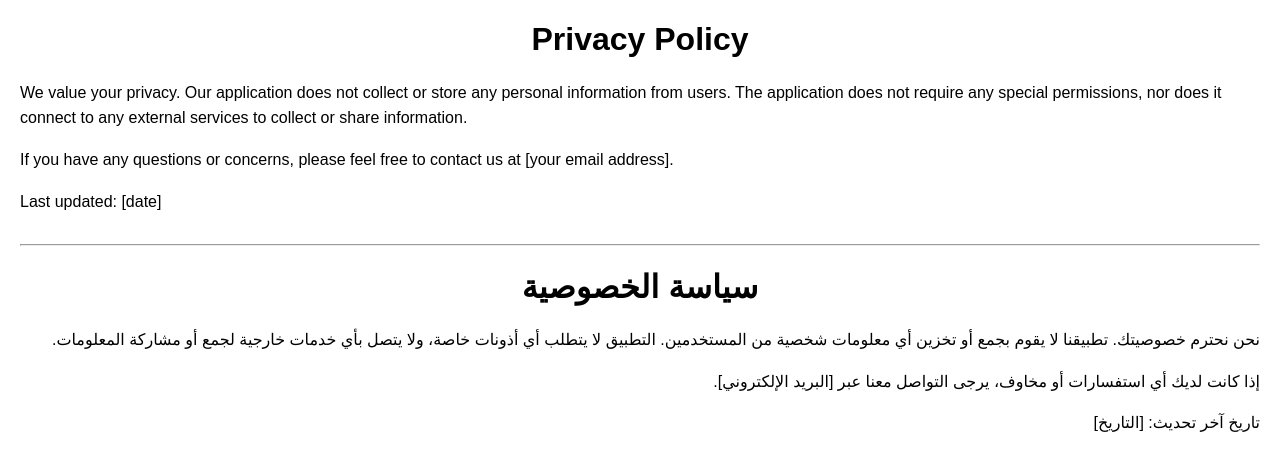
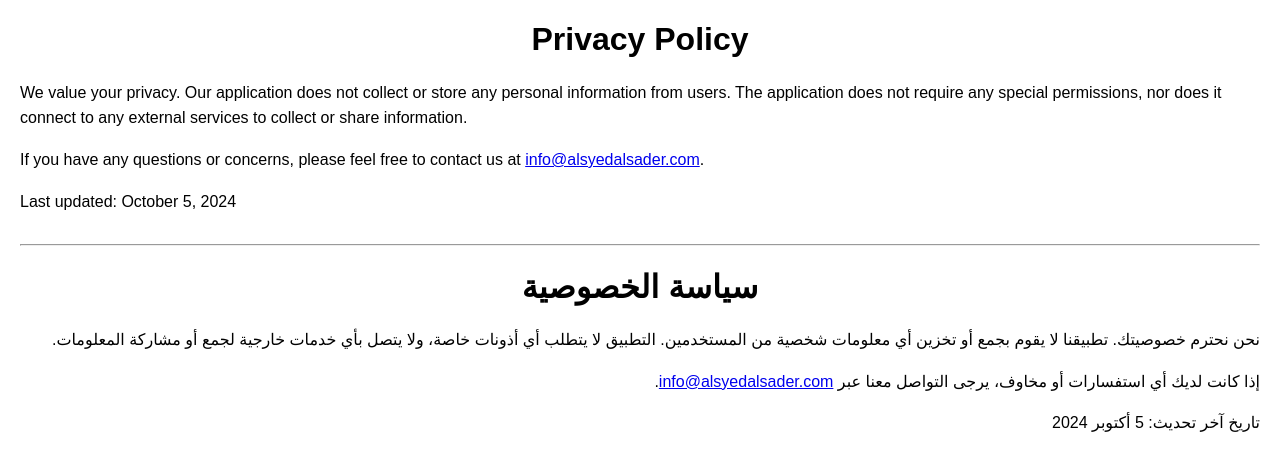
Before and after one commit to Ayadhost/privacy-policy, a plain HTML site: page index.html in a window 1280 px wide. Drawn offline with Linux system fonts and the light colour scheme.

Commit message:
Update index.html

```diff
--- a/index.html
+++ b/index.html
@@ -28,8 +28,8 @@
     <div class="section" lang="en">
         <h1>Privacy Policy</h1>
         <p>We value your privacy. Our application does not collect or store any personal information from users. The application does not require any special permissions, nor does it connect to any external services to collect or share information.</p>
-        <p>If you have any questions or concerns, please feel free to contact us at [your email address].</p>
-        <p>Last updated: [date]</p>
+        <p>If you have any questions or concerns, please feel free to contact us at <a href="mailto:info@alsyedalsader.com">info@alsyedalsader.com</a>.</p>
+        <p>Last updated: October 5, 2024</p>
     </div>
 
     <hr>
@@ -38,8 +38,8 @@
     <div class="section" lang="ar" dir="rtl">
         <h1>سياسة الخصوصية</h1>
         <p>نحن نحترم خصوصيتك. تطبيقنا لا يقوم بجمع أو تخزين أي معلومات شخصية من المستخدمين. التطبيق لا يتطلب أي أذونات خاصة، ولا يتصل بأي خدمات خارجية لجمع أو مشاركة المعلومات.</p>
-        <p>إذا كانت لديك أي استفسارات أو مخاوف، يرجى التواصل معنا عبر [البريد الإلكتروني].</p>
-        <p>تاريخ آخر تحديث: [التاريخ]</p>
+        <p>إذا كانت لديك أي استفسارات أو مخاوف، يرجى التواصل معنا عبر <a href="mailto:info@alsyedalsader.com">info@alsyedalsader.com</a>.</p>
+        <p>تاريخ آخر تحديث: 5 أكتوبر 2024</p>
     </div>
 </body>
 </html>
```
